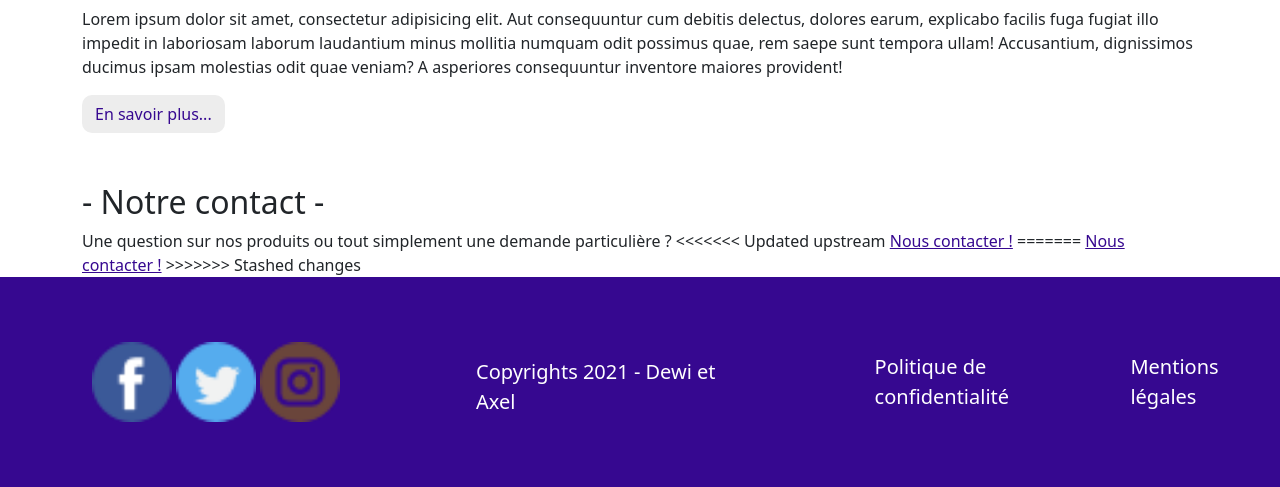
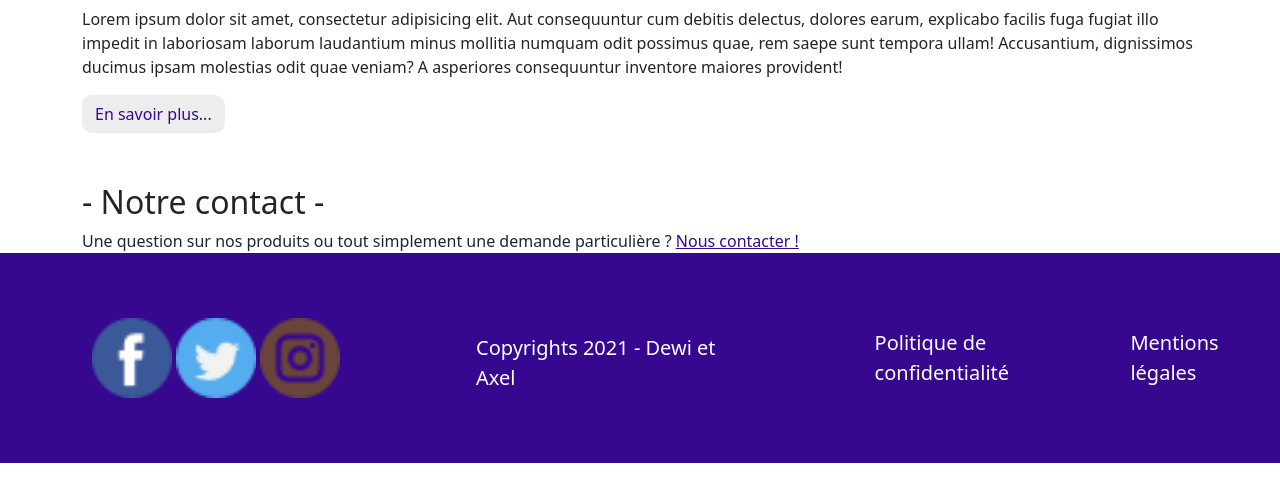
Before and after one commit to AxelGir/mspr-wis1, a PHP site: page / in a window 1280 px wide. Shown: the part 3014-3501 px from the top of the page. After the commit the page ends 3477 px from the top, so only its background shows below. Run offline with PHP 8.4, Linux system fonts and the light colour scheme.

Commit message:
fix: permalien vers contact

```diff
--- a/index.php
+++ b/index.php
@@ -94,11 +94,7 @@
             <div class="container">
                 <h2>- Notre contact -</h2>
                 <span>Une question sur nos produits ou tout simplement une demande particulière ?</span>
-<<<<<<< Updated upstream
                 <a class="jsp-encore" href="./contact.php">Nous contacter !</a>
-=======
-                <a class="jsp-encore" href="/contact.php">Nous contacter !</a>
->>>>>>> Stashed changes
             </div>
         </section>
     </main>
```
